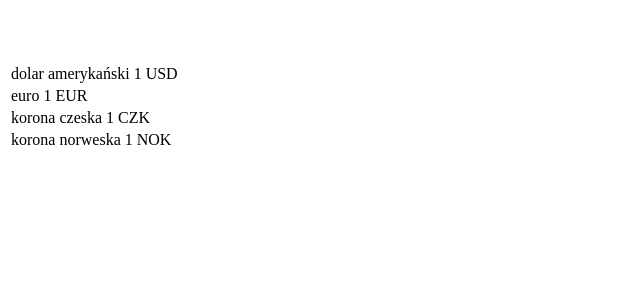
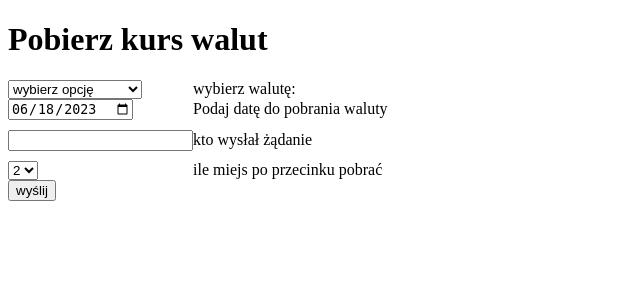
Before and after one commit to WojtekFront/smallProject, a PHP site: page /exchangeRates/index.php in a window 1280 px wide. Shown: the top 300 px of the page, without its empty margins (0-640 px from the left). Run offline with PHP 8.4, Linux system fonts and the light colour scheme; data that the repository does not hold is empty.

Commit message:
update exchange project

```diff
--- /dev/null
+++ b/iKnowItInPhp/exchangeRates/CSS/style.css
@@ -0,0 +1,17 @@
+form.form-ex {
+    display: table;
+}
+
+div.form-ex {
+    display: table-row;
+}
+
+label,
+input {
+    display: table-cell;
+    margin-bottom: 10px;
+}
+
+label {
+    padding-right: 10px;
+}
--- a/iKnowItInPhp/exchangeRates/index.php
+++ b/iKnowItInPhp/exchangeRates/index.php
@@ -1,53 +1,63 @@
-<!DOCTYPE html>
-<html>
-
-<head>
-    <!-- Remote style sheet -->
-
-</head>
-
-<body>
-
-<!--kursy walut:
-USD
-
- -->
- <table>
-<tr><td>
-dolar amerykański	1 USD
-</td></tr>
-<tr><td>
-euro	1 EUR
-</td></tr>
-<tr><td>
-korona czeska	1 CZK
-</td></tr>
-<tr><td>
-korona norweska	1 NOK
-</td></tr>
-
-  <?php
-$dane = file_get_contents('http://api.nbp.pl/api/exchangerates/rates/a/eur?format=json');
-$json = json_decode($dane);
-$mid = $json->rates[0]->mid;
-echo($mid)."<br>";
-
-$dane = file_get_contents('http://api.nbp.pl/api/exchangerates/rates/a/usd?format=json');
-$json = json_decode($dane);
-$mid = $json->rates[0]->mid;
-echo($mid)."<br>";
+<!-- nagłowek php -->
 
 
 
-$dane2 = file_get_contents('http://api.nbp.pl/api/exchangerates/rates/a/usd?format=json');
-
-$json2 = json_decode($dane2);
-
-$mid2 =$json2->rates[0]->mid;
+<!DOCTYPE html>
+<html lang="pl">
+<head>
+  <meta charset="UTF-8">
+  <meta http-equiv="X-UA-Compatible" content="IE=edge">
+  <meta name="viewport" content="width=device-width, initial-scale=1.0">
+  <link rel="stylesheet" href="CSS/style.css">
 
 
-echo($mid2)."<br>";
-  ?>
+  <title>pobieranie walut:</title>
+</head>
+<body>
+  <H1>Pobierz kurs walut</H1>
+<!-- ---------- form ---------- -->
+  <form action="PHP/validationImport.php" method="post">
+  <!-- ---------- exSelect - wybór waluty ---------- -->
+    <div class="form-ex">
+      <select name="exSelect" id="exSelect">
+        <option value="brak">wybierz opcję</option>
+        <option value="EUR">Euro</option>
+        <option value="usd">Dolar Amerykański</option>
+        <option value="GBP">Funt angielski</option>
+      </select>
+      <label for="exSelect">wybierz walutę:</label>
+    </div>
+  <!-- ---------- exDate - data dopobrania waluty ---------- -->
+   <div class="form-ex">
+      <input type="date" id="exDate" name="exDate"
+       value="2023-06-18"
+       min="2023-01-01">
+       <label for="exDate">Podaj datę do pobrania waluty</label>
+    </div>
+  <!-- ---------- exAuthor - kto wysłał żądanie ---------- -->
+    <div class="form-ex">
+      <input id="exAuthor" name="exAuthor">
+      <label for="exAuthor">kto wysłał żądanie</label>
+    </div>
+  <!-- ---------- exDecimal - liczba miejsc ---------- -->
+   <div class="form-ex">
+      <select name="exDecimal" id="exDecimal">
+        <option value="0">0</option>
+        <option value="1">1</option>
+        <option value="2" selected="selected">2</option>
+        <option value="3">3</option>
+        <option value="4">4</option>
+        <option value="5">5</option>
+      </select>
+      <label for="exDecimal">ile miejs po przecinku pobrać </label>
+    </div>
+    <div class="form-ex">
+      <input type="submit" value="wyślij">
+    </div>
+  </form>
+
+  <!-- !!! komunikat czy się pobrało !!! -->
+
+<!-- stopka -->
 </body>
-
 </html>
```
Also changed, not shown: iKnowItInPhp/exchangeRates/PHP/api.php (added, +13 -0 lines), iKnowItInPhp/exchangeRates/PHP/demoPolaczenie.php (added, +53 -0 lines), iKnowItInPhp/exchangeRates/PHP/validationImport.php (added, +40 -0 lines), iKnowItInPhp/exchangeRates/exRate.php (added, +19 -0 lines), iKnowItInPhp/exchangeRates/projekt.txt (added, +53 -0 lines).
